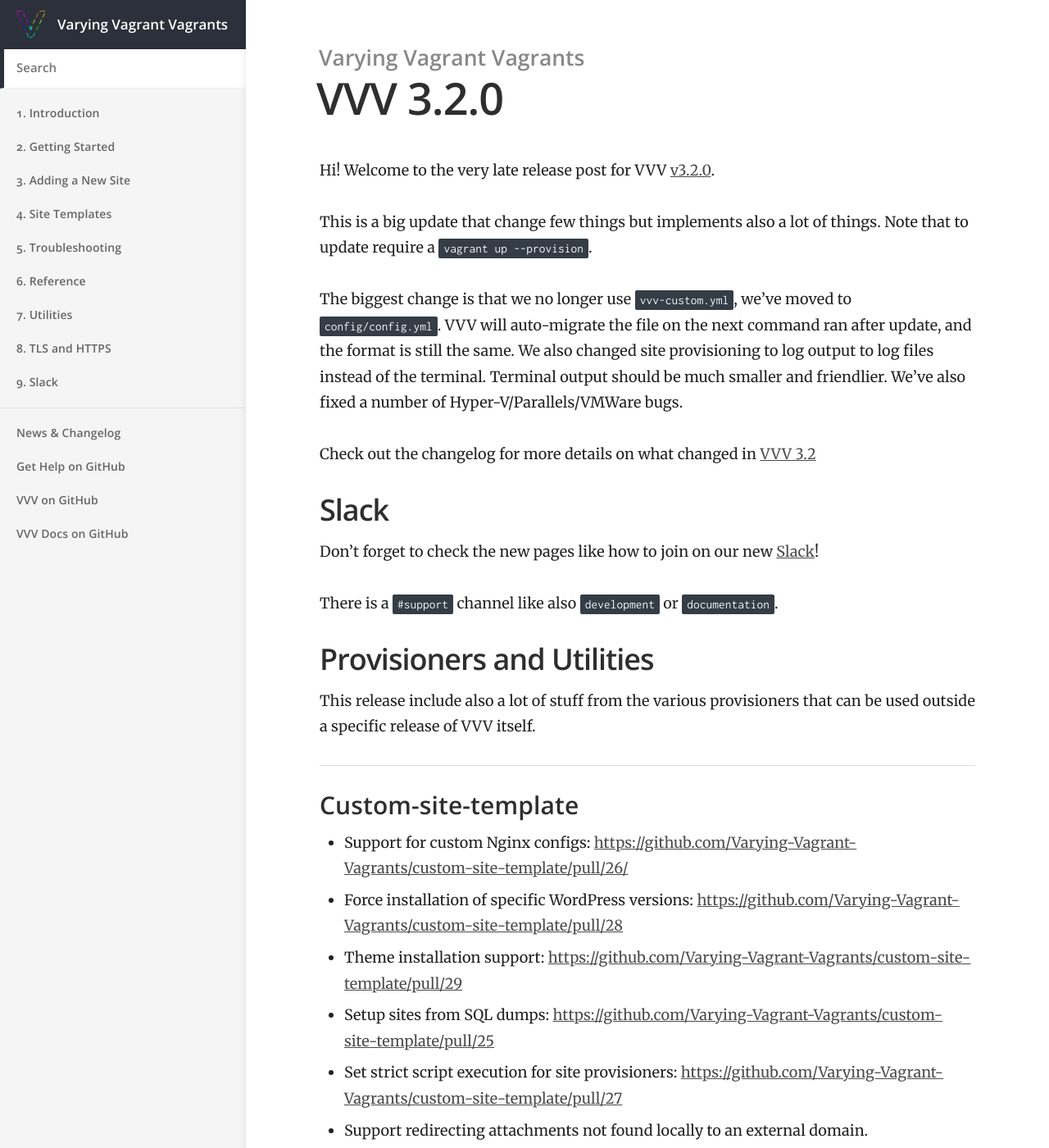
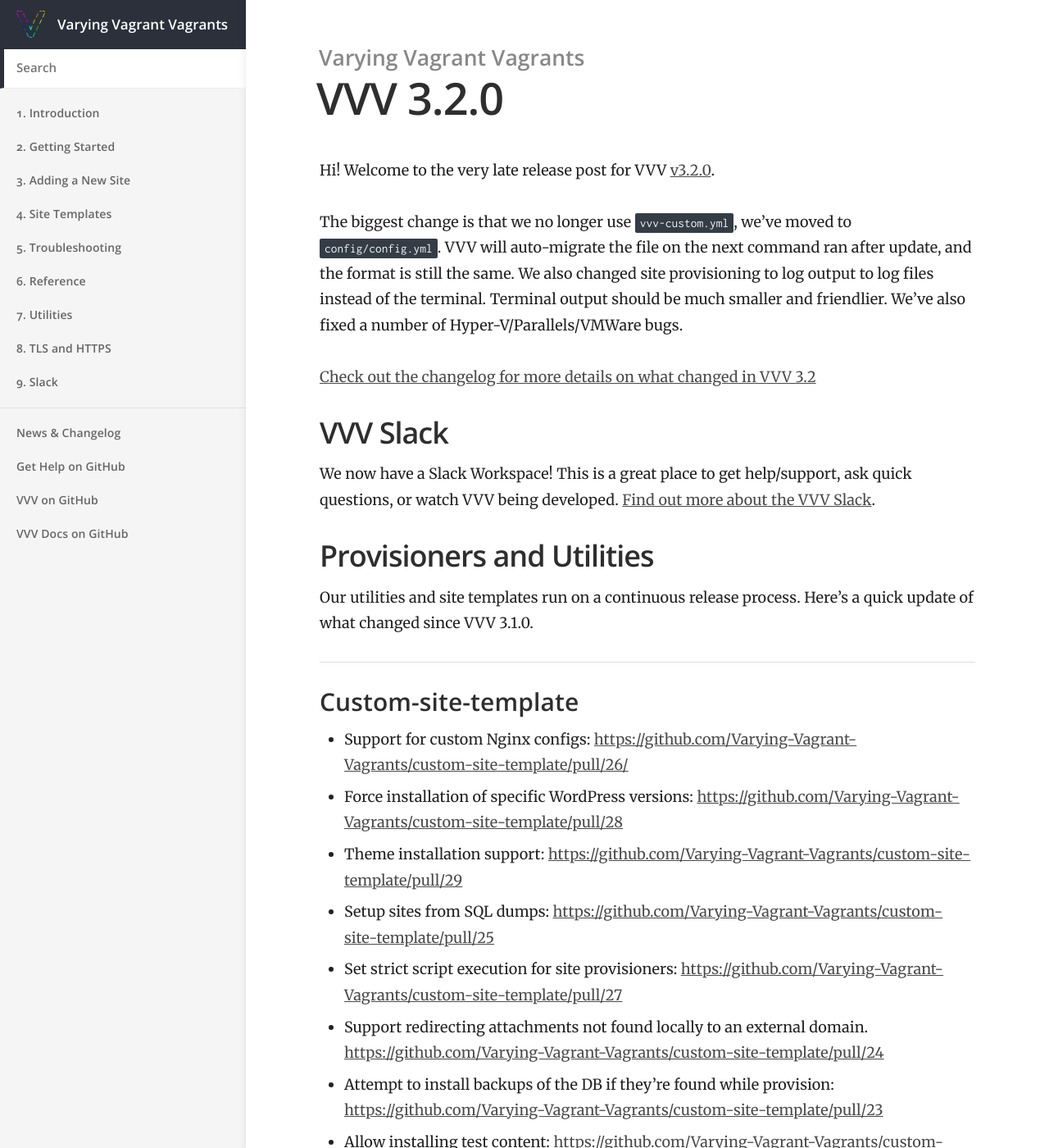
Before and after one commit to Varying-Vagrant-Vagrants/varyingvagrantvagrants.org, a Jekyll site: the page built from _posts/2019-10-31-vvv-3-2-0.md, in a window 1280 px wide and 1400 px high. Shown: the whole window at 82% size. Built offline with Jekyll 4.4.1, drawn with Linux system fonts in a browser that asks for light colours; emoji names are drawn with the system emoji font; some of the changed text lies outside the part shown.

Commit message:
Update 2019-10-31-vvv-3-2-0.md

```diff
--- a/_posts/2019-10-31-vvv-3-2-0.md
+++ b/_posts/2019-10-31-vvv-3-2-0.md
@@ -7,21 +7,17 @@ author: mte90
 
 Hi! Welcome to the very late release post for VVV [v3.2.0](https://github.com/Varying-Vagrant-Vagrants/VVV/releases/tag/3.2.0).
 
-This is a big update that change few things but implements also a lot of things. Note that to update require a `vagrant up --provision`.
-
 The biggest change is that we no longer use `vvv-custom.yml`, we've moved to `config/config.yml`. VVV will auto-migrate the file on the next command ran after update, and the format is still the same. We also changed site provisioning to log output to log files instead of the terminal. Terminal output should be much smaller and friendlier. We've also fixed a number of Hyper-V/Parallels/VMWare bugs.
 
-Check out the changelog for more details on what changed in [VVV 3.2](https://github.com/Varying-Vagrant-Vagrants/VVV/blob/master/CHANGELOG.md)
+[Check out the changelog for more details on what changed in VVV 3.2](https://github.com/Varying-Vagrant-Vagrants/VVV/blob/master/CHANGELOG.md)
 
-## Slack
+## VVV Slack
 
-Don't forget to check the new pages like how to join on our new [Slack](https://varyingvagrantvagrants.org/docs/en-US/slack/)!
-
-There is a `#support` channel like also `development` or `documentation`.
+We now have a Slack Workspace! This is a great place to get help/support, ask quick questions, or watch VVV being developed. [Find out more about the VVV Slack](https://varyingvagrantvagrants.org/docs/en-US/slack/).
 
 ## Provisioners and Utilities
 
-This release include also a lot of stuff from the various provisioners that can be used outside a specific release of VVV itself.
+Our utilities and site templates run on a continuous release process. Here's a quick update of what changed since VVV 3.1.0.
 
 ### Custom-site-template
 
@@ -32,12 +28,13 @@ This release include also a lot of stuff from the various provisioners that can
 * Set strict script execution for site provisioners: [https://github.com/Varying-Vagrant-Vagrants/custom-site-template/pull/27](https://github.com/Varying-Vagrant-Vagrants/custom-site-template/pull/27)
 * Support redirecting attachments not found locally to an external domain. [https://github.com/Varying-Vagrant-Vagrants/custom-site-template/pull/24](https://github.com/Varying-Vagrant-Vagrants/custom-site-template/pull/24)
 * Attempt to install backups of the DB if they're found while provision: [https://github.com/Varying-Vagrant-Vagrants/custom-site-template/pull/23](https://github.com/Varying-Vagrant-Vagrants/custom-site-template/pull/23)
-* Allow to install test content: [https://github.com/Varying-Vagrant-Vagrants/custom-site-template/pull/21](https://github.com/Varying-Vagrant-Vagrants/custom-site-template/pull/21)
+* Allow installing test content: [https://github.com/Varying-Vagrant-Vagrants/custom-site-template/pull/21](https://github.com/Varying-Vagrant-Vagrants/custom-site-template/pull/21)
 * Allow configurable admin users: [https://github.com/Varying-Vagrant-Vagrants/custom-site-template/pull/20](https://github.com/Varying-Vagrant-Vagrants/custom-site-template/pull/20)
 * Avoid downloading first in english, and then switching language. [https://github.com/Varying-Vagrant-Vagrants/custom-site-template/pull/19](https://github.com/Varying-Vagrant-Vagrants/custom-site-template/pull/19)
 * Allow dashes in database names: [https://github.com/Varying-Vagrant-Vagrants/custom-site-template/pull/18](https://github.com/Varying-Vagrant-Vagrants/custom-site-template/pull/18)
 * Support for custom constants and values: [https://github.com/Varying-Vagrant-Vagrants/custom-site-template/pull/16](https://github.com/Varying-Vagrant-Vagrants/custom-site-template/pull/16)
-Check the readme for [all the features](https://github.com/Varying-Vagrant-Vagrants/custom-site-template/)!
+
+[Check the readme for all the features](https://github.com/Varying-Vagrant-Vagrants/custom-site-template/)!
 
 ### Custom-site-template-develop
 
@@ -57,18 +54,17 @@ Check the readme for [all the features](https://github.com/Varying-Vagrant-Vagra
 * add a http header when tideways is enabled, and adjust the conditional [https://github.com/Varying-Vagrant-Vagrants/vvv-utilities/pull/32](https://github.com/Varying-Vagrant-Vagrants/vvv-utilities/pull/32)
 * Fix 1924: [https://github.com/Varying-Vagrant-Vagrants/vvv-utilities/pull/33](https://github.com/Varying-Vagrant-Vagrants/vvv-utilities/pull/33)
 
-Now it is available the WP-CLI to get a dev environment to contribute to this project!
+We also added 2 new utilities:
 
-There is also a new provisioner `php` that install automatically all the various PHP provisioners.
+ - `wpcli-dev`, which adds a WP CLI developer build for contributing to the WP CLI project.
+ - `php`, automatically installs all versions of PHP.
 
 ## Documentation
-
-To simplify the project we worked a lot on improving the documentation, infact we did this tickets:
 
 * Document the versioning system used by VVV: [https://github.com/Varying-Vagrant-Vagrants/VVV/issues/1050](https://github.com/Varying-Vagrant-Vagrants/VVV/issues/1050)
 * Profiling with tideways isn't working as stated in the documentation [https://github.com/Varying-Vagrant-Vagrants/VVV/issues/1911](https://github.com/Varying-Vagrant-Vagrants/VVV/issues/1911)
 * Update documentation to reflect which sites are auto provisioned [https://github.com/Varying-Vagrant-Vagrants/VVV/issues/1944](https://github.com/Varying-Vagrant-Vagrants/VVV/issues/1944)
-* Improve docs for local dev: multisite: [https://github.com/Varying-Vagrant-Vagrants/VVV/issues/1941](https://github.com/Varying-Vagrant-Vagrants/VVV/issues/1941)
+* Improved docs for local dev: multisite: [https://github.com/Varying-Vagrant-Vagrants/VVV/issues/1941](https://github.com/Varying-Vagrant-Vagrants/VVV/issues/1941)
 * How to declare plugin options (`version`, `activate`, etc.) in vvv-custom.yml: [https://github.com/Varying-Vagrant-Vagrants/VVV/issues/1935](https://github.com/Varying-Vagrant-Vagrants/VVV/issues/1935)
 * Vagrant + Windows = ![hankey](https://github.githubassets.com/images/icons/emoji/unicode/1f4a9.png): [https://github.com/Varying-Vagrant-Vagrants/VVV/issues/1682](https://github.com/Varying-Vagrant-Vagrants/VVV/issues/1682)
 * Replace Docs examples with links: [https://github.com/Varying-Vagrant-Vagrants/VVV/issues/1676](https://github.com/Varying-Vagrant-Vagrants/VVV/issues/1676)
```
